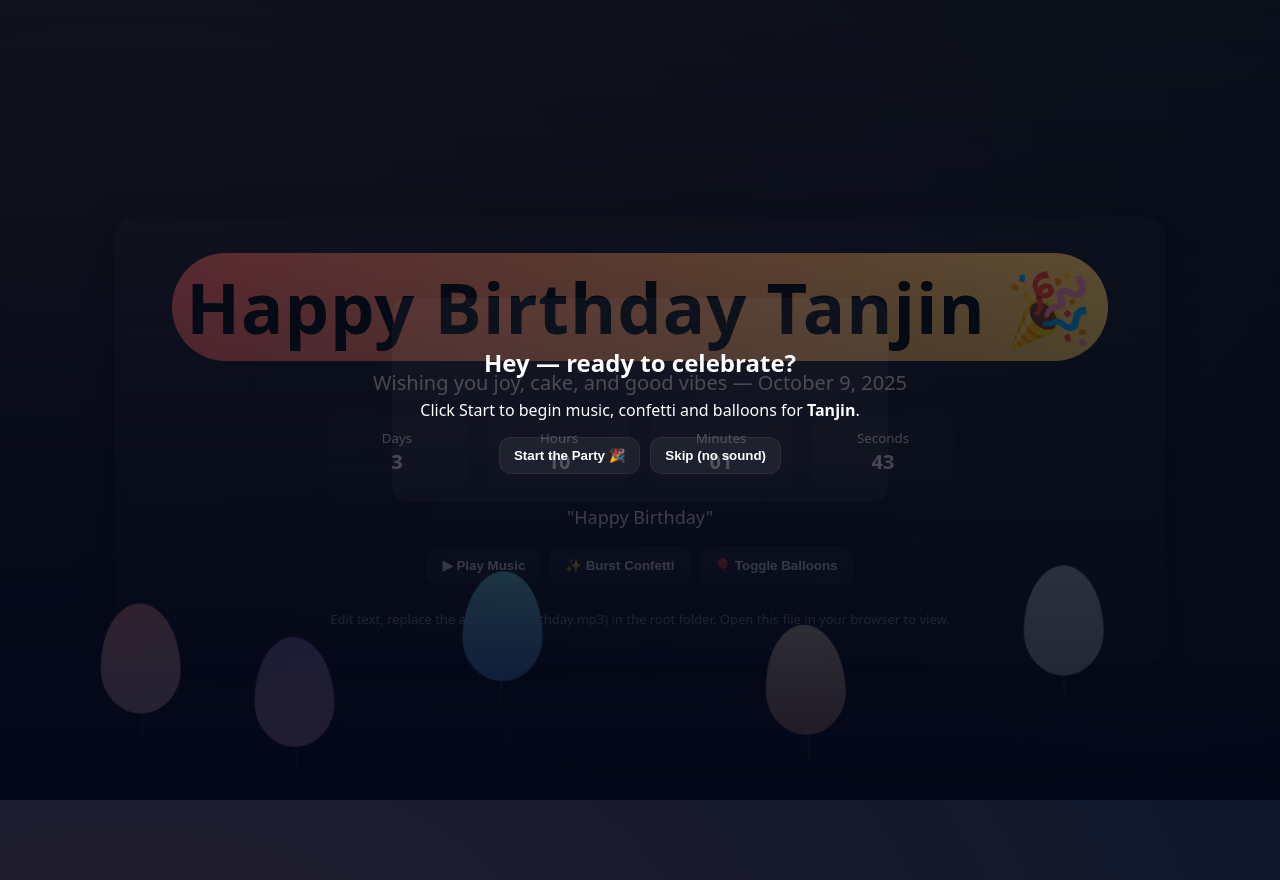
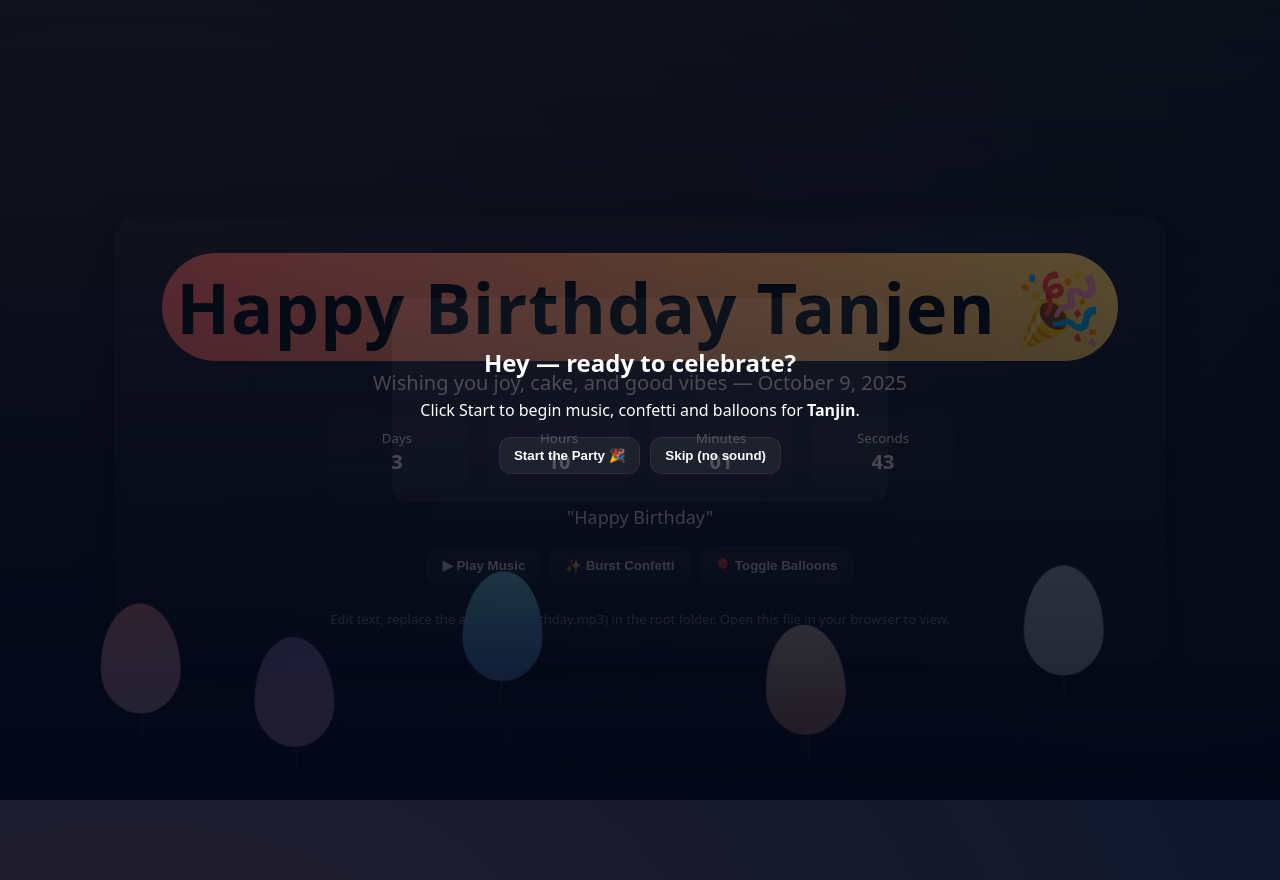
Before and after one commit to hyper134/tanjin-birthday, a plain HTML site: page index.html in a window 1280 px wide. Drawn offline with Linux system fonts and the light colour scheme.

Commit message:
Update index.html

```diff
--- a/index.html
+++ b/index.html
@@ -3,7 +3,7 @@
 <head>
   <meta charset="utf-8" />
   <meta name="viewport" content="width=device-width,initial-scale=1" />
-  <title>Happy Birthday Tanjin 🎉</title>
+  <title>Happy Birthday Tanjen 🎉</title>
   <style>
     :root{--bg:#0f172a;--card:#0b1220;--accent:#ff6b6b;--accent2:#ffd166}
     html,body{height:100%;margin:0;font-family:system-ui,-apple-system,Segoe UI,Roboto,'Helvetica Neue',Arial}
@@ -51,7 +51,7 @@
 
   <div class="stage">
     <div class="card" role="main">
-      <h1><span class="name">Happy Birthday Tanjin 🎉</span></h1>
+      <h1><span class="name">Happy Birthday Tanjen 🎉</span></h1>
       <div class="sub">Wishing you joy, cake, and good vibes — October 9, 2025</div>
 
       <div class="row" aria-hidden="false">
@@ -61,7 +61,7 @@
         <div class="count" aria-live="polite"><small>Seconds</small><strong id="secs">--</strong></div>
       </div>
 
-      <div class="message" id="messageText">"Happy Birthday"</div>
+      <div class="message" id="messageText">"সুখী থেকো! আজ সেই দিন যখন তোমাকে এই পৃথিবীতে আনা হয়েছে তোমার চারপাশের মানুষের জন্য আশীর্বাদ এবং অনুপ্রেরণা হিসেবে! তুমি একজন অসাধারণ মেয়ে! তোমার সমস্ত স্বপ্ন পূরণের জন্য তোমাকে আরও জন্মদিন দেওয়া হোক!"</div>
 
       <div class="controls">
         <button class="btn" id="toggleMusic">▶ Play Music</button>
```
